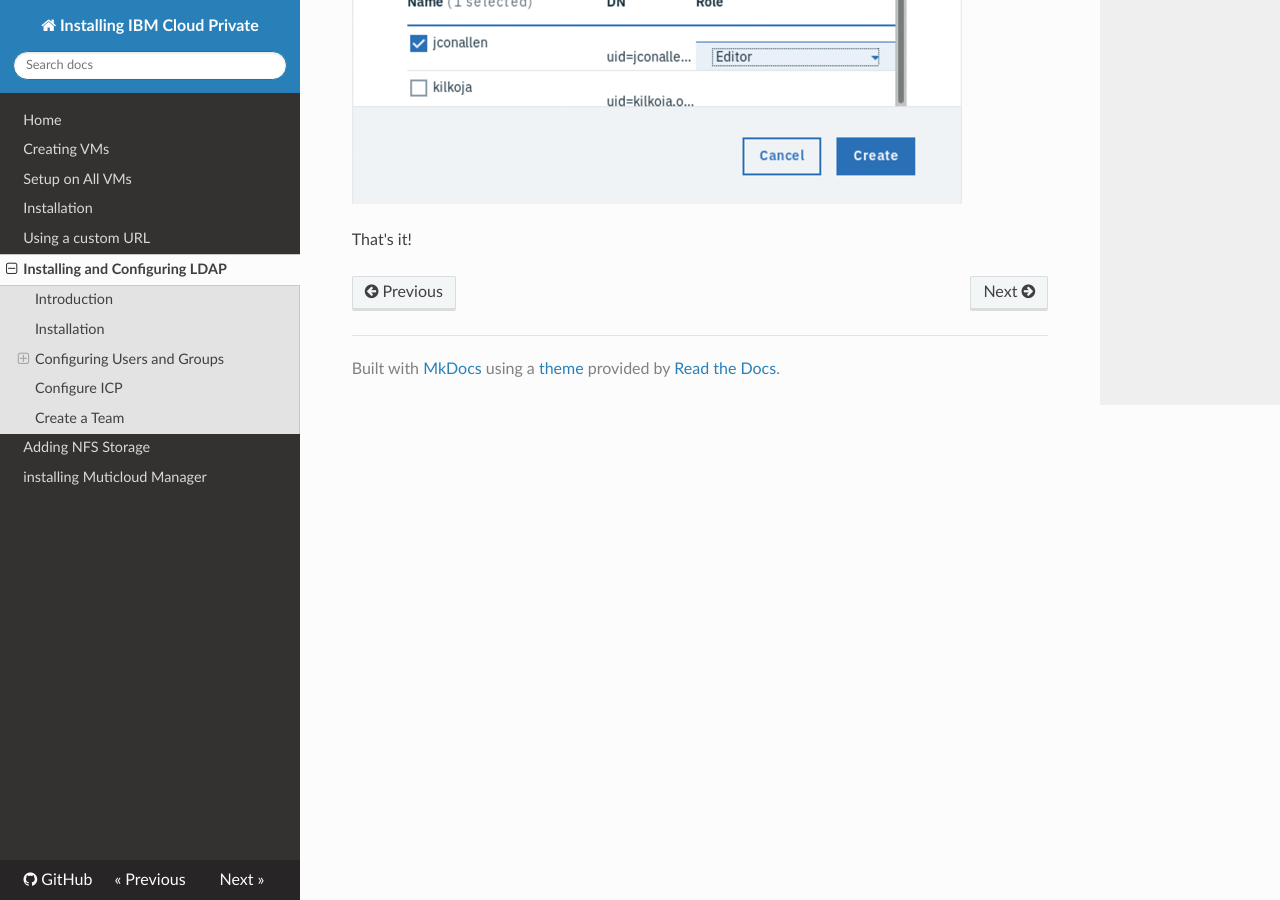
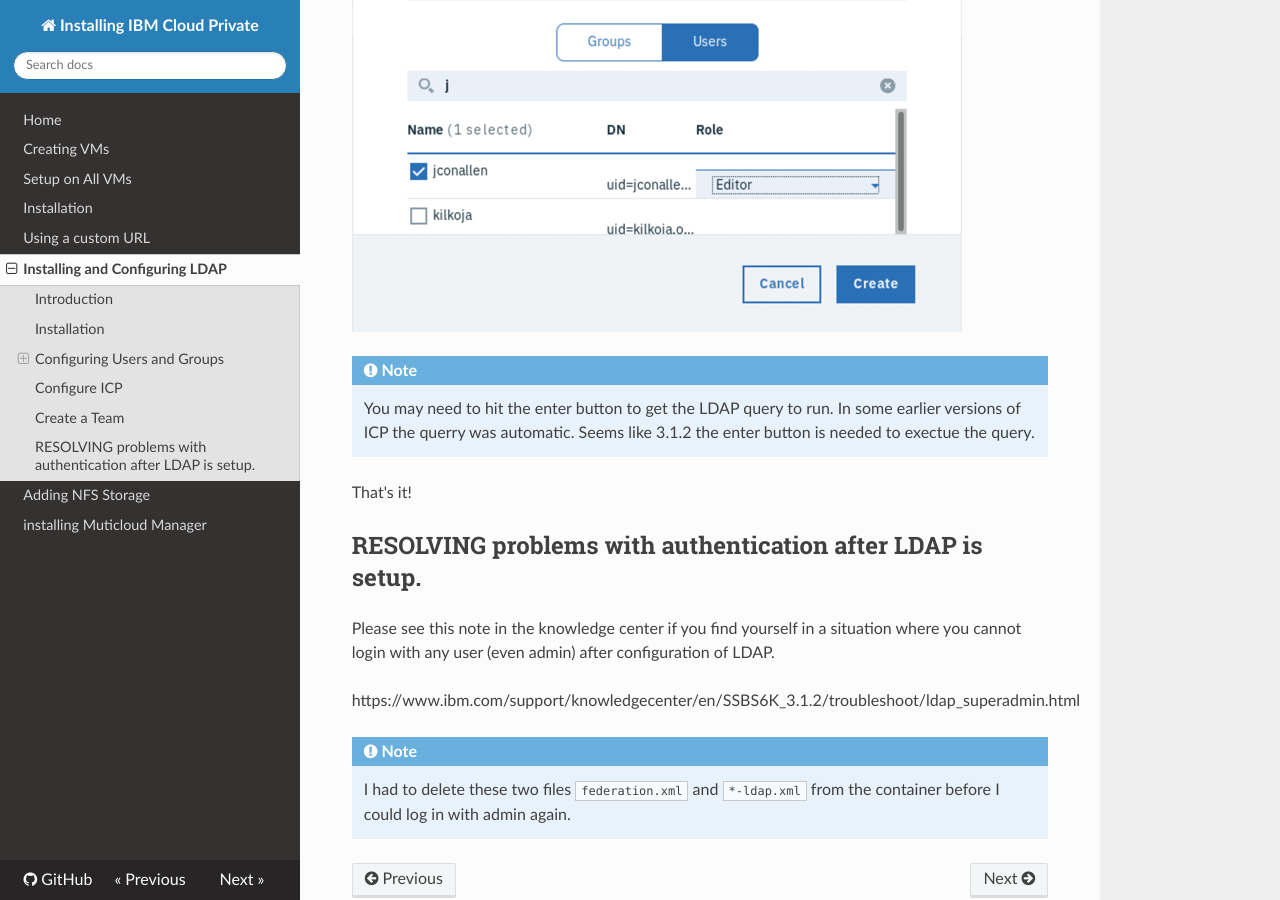
Before and after one commit to IBM-ICP-CoC/ICP-311-Install, an MkDocs documentation site: the page built from docs/ldap.md, in a window 1280 px wide and 900 px high, scrolled down 10932 px. Built offline with MkDocs 1.6.1, drawn with Linux system fonts in a browser that asks for light colours; nearby versions of some CDN libraries; some of the changed text lies outside the part shown.

Commit message:
Update ldap.md
updated the LDAP configuration

```diff
--- a/docs/ldap.md
+++ b/docs/ldap.md
@@ -136,19 +136,26 @@ Enter in the following values for the fields:
 
 **URL:** `ldap://[IP Address of LDAP VM]:389`
 
-**Base DN:** dc=mycluster, dc=icp
+**Base DN:** dc=mycluster,dc=icp
 
-**Bind DN:** cn=admin, dc=mycluster, dc=icp
+**Bind DN:** cn=admin,dc=mycluster,dc=icp
 
 **Admin password:** admin
 
 !!! warning
-    The value for `admin password` needs to be whatever you set as the admin password for your ICP Cluster.  The default is `admin` but if you changed it during your installation use your password here.
+
+	Make sure you do not have any spaces in the Base DN and Bind DN fields.
+
+!!! note
 
     The values of `dc` fields above assume you used `mycluster.icp` as the value for `DOMAIN` when you created the LDAP server.  If you used other values, then you need to modify the values for `dc` in these instructions as well.  For example, if you set the `DOMAIN` to `davecluster.dwicp` then the `Base DN` would be `dc=davecluster, dc=dwicp` and the `Bind DN` would be `cn=admin, dc=davecluster, dc=dwicp`.
 
 
 Click the `Test Connection` button to verify that these are the correct values.
+
+!!! warning
+
+	Just so you are aware, the test button does not test full authentication. You may still run into problems with authentication on the login screen even if the test button shows success.
 
 ![](images/testconnection.png)
 
@@ -164,5 +171,18 @@ From the Manage > Teams menu Create a new team.  Enter in a name for the team (e
 
 ![Create Team](images/createteam.png)
 
+!!! note
+
+	You may need to hit the enter button to get the LDAP query to run. In some earlier versions of ICP the querry was automatic. Seems like 3.1.2 the enter button is needed to exectue the query.
 
 That's it!
+
+## RESOLVING problems with authentication after LDAP is setup.
+
+Please see this note in the knowledge center if you find yourself in a situation where you cannot login with any user (even admin) after configuration of LDAP.
+
+https://www.ibm.com/support/knowledgecenter/en/SSBS6K_3.1.2/troubleshoot/ldap_superadmin.html
+
+!!! note
+
+	I had to delete these two files `federation.xml` and `*-ldap.xml` from the container before I could log in with admin again.
```
